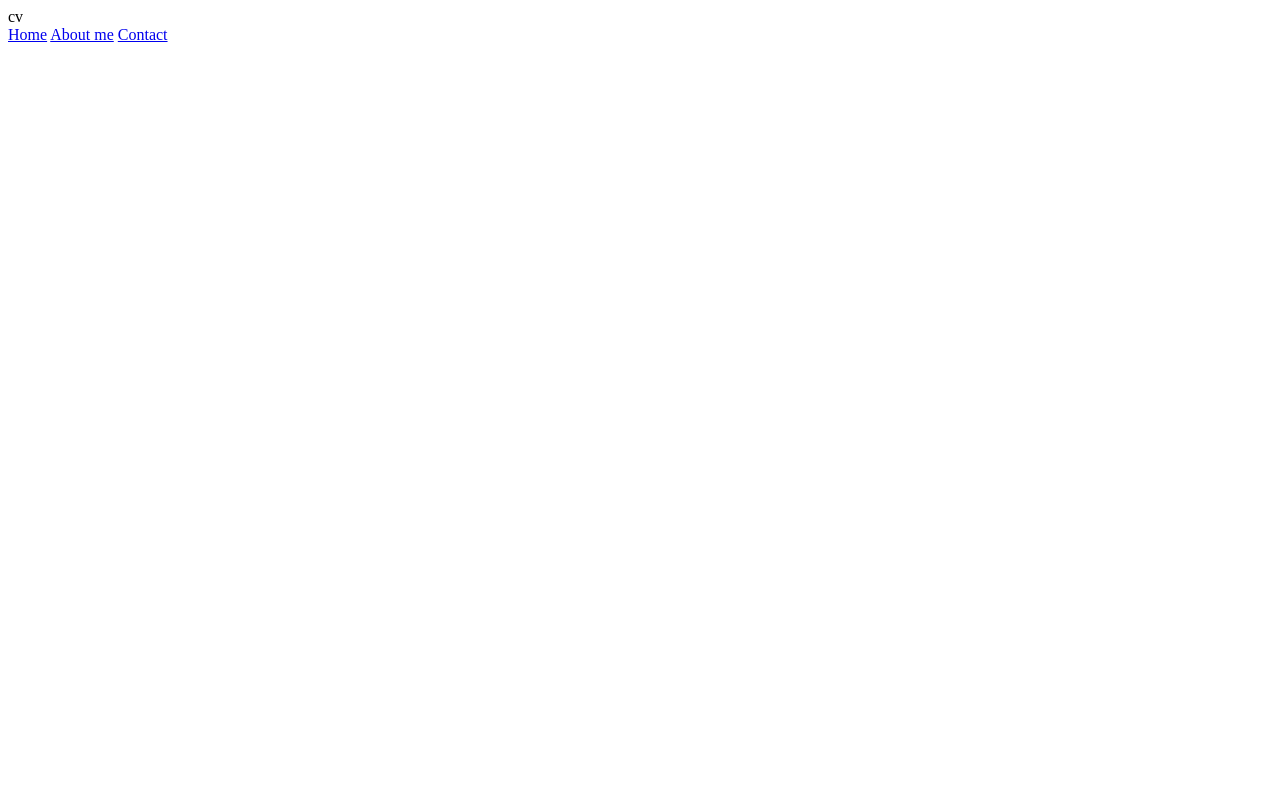
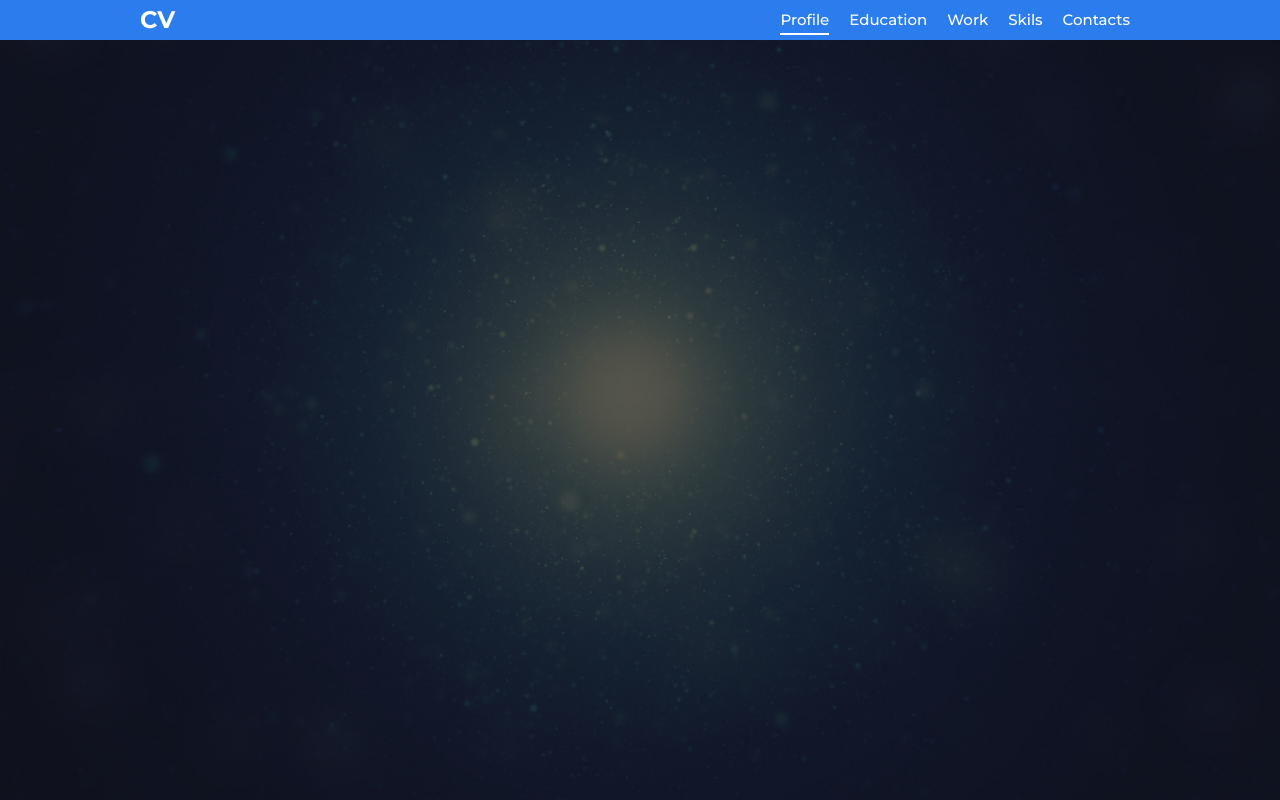
Before and after one commit to viktor1798/cv, a plain HTML site: page index.html in a window 1280 px wide. Drawn offline with Linux system fonts and the light colour scheme.

Commit message:
styling header block

```diff
--- a/index.html
+++ b/index.html
@@ -4,20 +4,24 @@
     <meta charset="UTF-8">
     <meta http-equiv="X-UA-Compatible" content="IE=edge">
     <meta name="viewport" content="width=device-width, initial-scale=1.0">
+    <link href="https://fonts.googleapis.com/css?family=Montserrat:300,400,500,700&display=swap&subset=cyrillic" rel="stylesheet">
+    <link rel="stylesheet" href="style/style.css">
     <title>Document</title>
 </head>
 <body>
     <div class="wrapper">
         <header class="header">
-            <div class="container">
+            <div class="header__container">
                 <div class="header__content-block">
                     <div class="header__text-logo">
                         cv
                     </div>
                     <nav class="header__nav">
-                        <a class="nav__item item_active" href="#">Home</a>
-                        <a class="nav__item" href="#">About me</a>
-                        <a class="nav__item" href="#">Contact</a>
+                        <a class="nav__item item_active" href="#">Profile</a>
+                        <a class="nav__item" href="#">Education</a>
+                        <a class="nav__item" href="#">Work</a>
+                        <a class="nav__item" href="#">Skils</a>
+                        <a class="nav__item" href="#">Contacts</a>
                     </nav>
                 </div>
             </div>
--- a/style/style.css
+++ b/style/style.css
@@ -17,23 +17,84 @@ h1, h2, h3, h4, h5, h6{
 }
 
 
+
+
 .wrapper {
+    overflow: hidden;
+
+    background: url("../images/bg.jpg") center no-repeat;
+    background-size:cover ;
+
+    width: 100%;
+    height: 100vh;
+    min-height: 570px;
 }
-/*=============== header==================== */
+[class*=__container]{
+    margin: 0 auto;
+    max-width: 1030px;
+    width: 100%;
+    padding: 0 15px;
+}
+
+
+
+
 .header {
-}
-.container {
+    background-color: #2b7ded;
+    padding: 10px 15px;
 }
 .header__content-block {
+    display: flex;
+    justify-content: space-between;
 }
 .header__text-logo {
+     font-size: 24px;
+    line-height: 20px;
+    font-weight: 700;
+    text-transform: uppercase;
+
+    color: #ffffff;
+
+    display: flex;
+    justify-content: center;
+    align-items: center;
 }
 .header__nav {
+    display: flex;
+    justify-content: center;
+    align-items: center;
 }
 .nav__item {
+    margin: 0 10px;
+
+    font-size: 15px;
+    line-height: 20px;
+    font-weight: 500;
+    color: #ffffff;
+    text-decoration: none;
+
+    transition: color 0.3s linear;
 }
-.item_active {
+.nav__item:hover{
+    color: #78abf1;
 }
+.nav__item.item_active{
+
+    position: relative;
+}
+.nav__item.item_active::after{
+    content: "";
+    width: 100%;
+    height: 2px;
+
+    background-color: #fff;
+
+    position: absolute;
+
+    left: 0;
+    bottom: -5px;
+}
+
 
 /*======================= main================== */
 .main {
```
Also changed, not shown: images/bg.jpg (added), images/logo.png (deleted).
